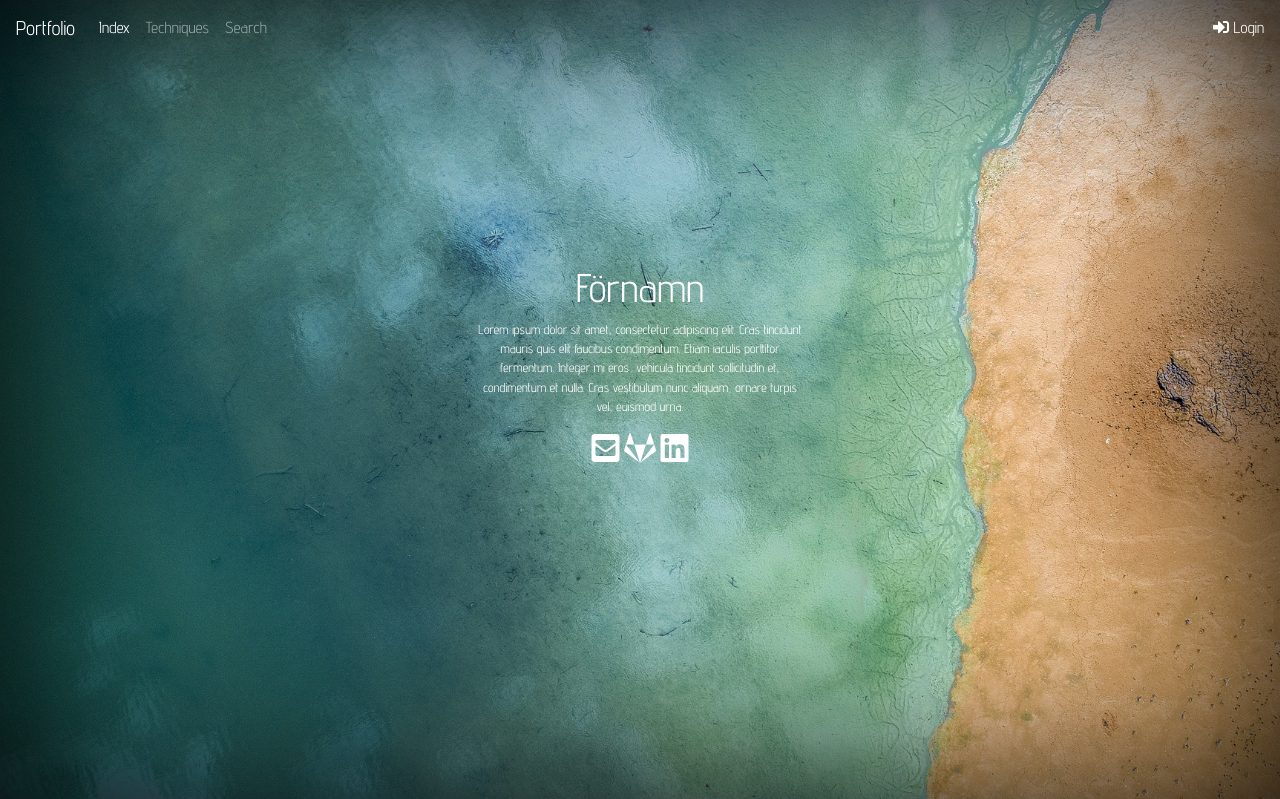
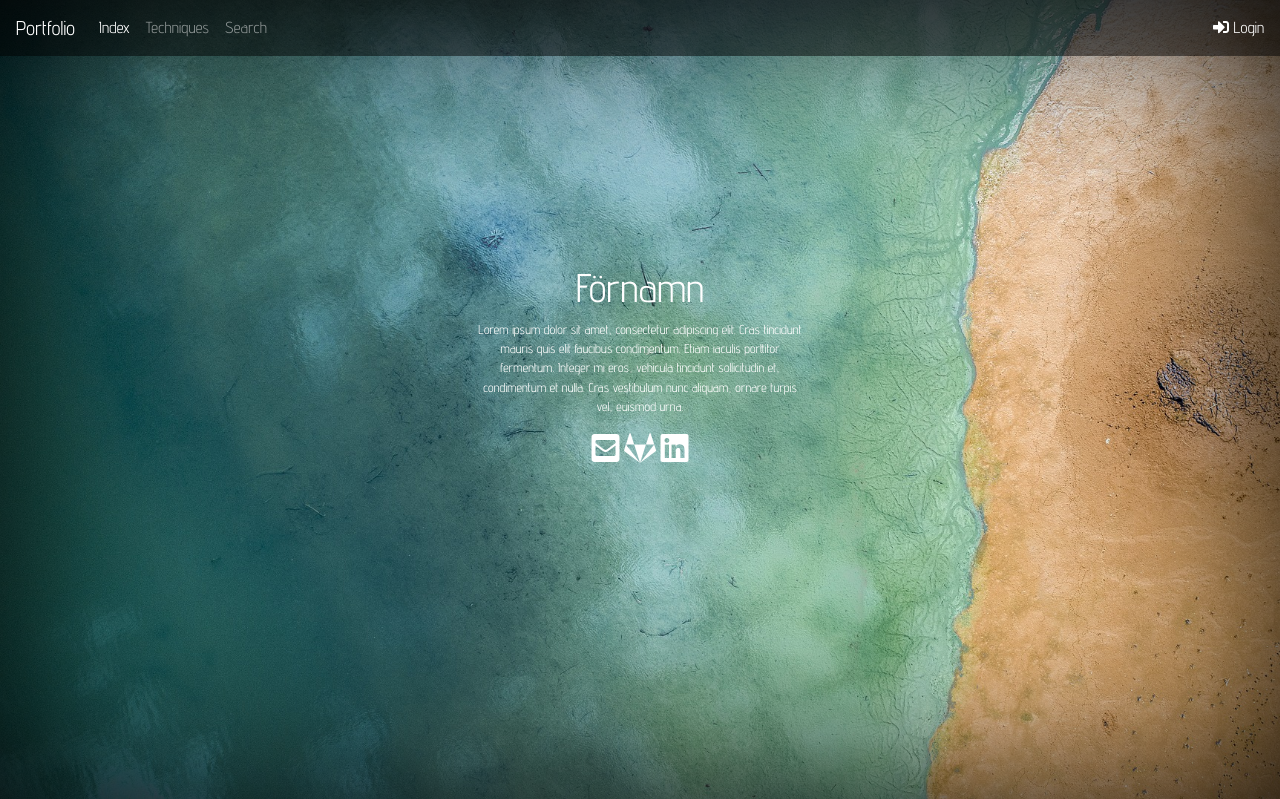
Before and after one commit to stureling/Portfolio, a Flask app: page / in a window 1280 px wide. Shown: the top 799 px of the page. Run offline with Flask 2, Linux system fonts and the light colour scheme; some libraries are stand-ins or nearby versions.

Commit message:
shiny new navbar

```diff
--- a/web/templates/navbar.html
+++ b/web/templates/navbar.html
@@ -1,5 +1,5 @@
 {% block navbar %}
-        <nav class="navbar navbar-expand-lg fixed-top navbar-dark trans">
+        <nav class="navbar navbar-expand-lg fixed-top navbar-dark" style="background-color:rgba(0,0,0,0.5);">
             <a class="navbar-brand" href="{{url_for('index')}}">Portfolio
             </a>
             <button class="navbar-toggler" type="button" data-toggle="collapse"
@@ -26,7 +26,7 @@
                     {% if request.path == url_for('techniques') %}
                     <li>
                         <div class="dropdown">
-                            <button class="btn  btn-outline-light dropdown-toggle" type="button"
+                            <button class="btn btn-outline-light dropdown-toggle" type="button"
 			                id="dropdownMenuButton" data-toggle="dropdown" aria-haspopup="true"
 			                aria-expanded="false" style="border:0px">
                                 Navigation
```
